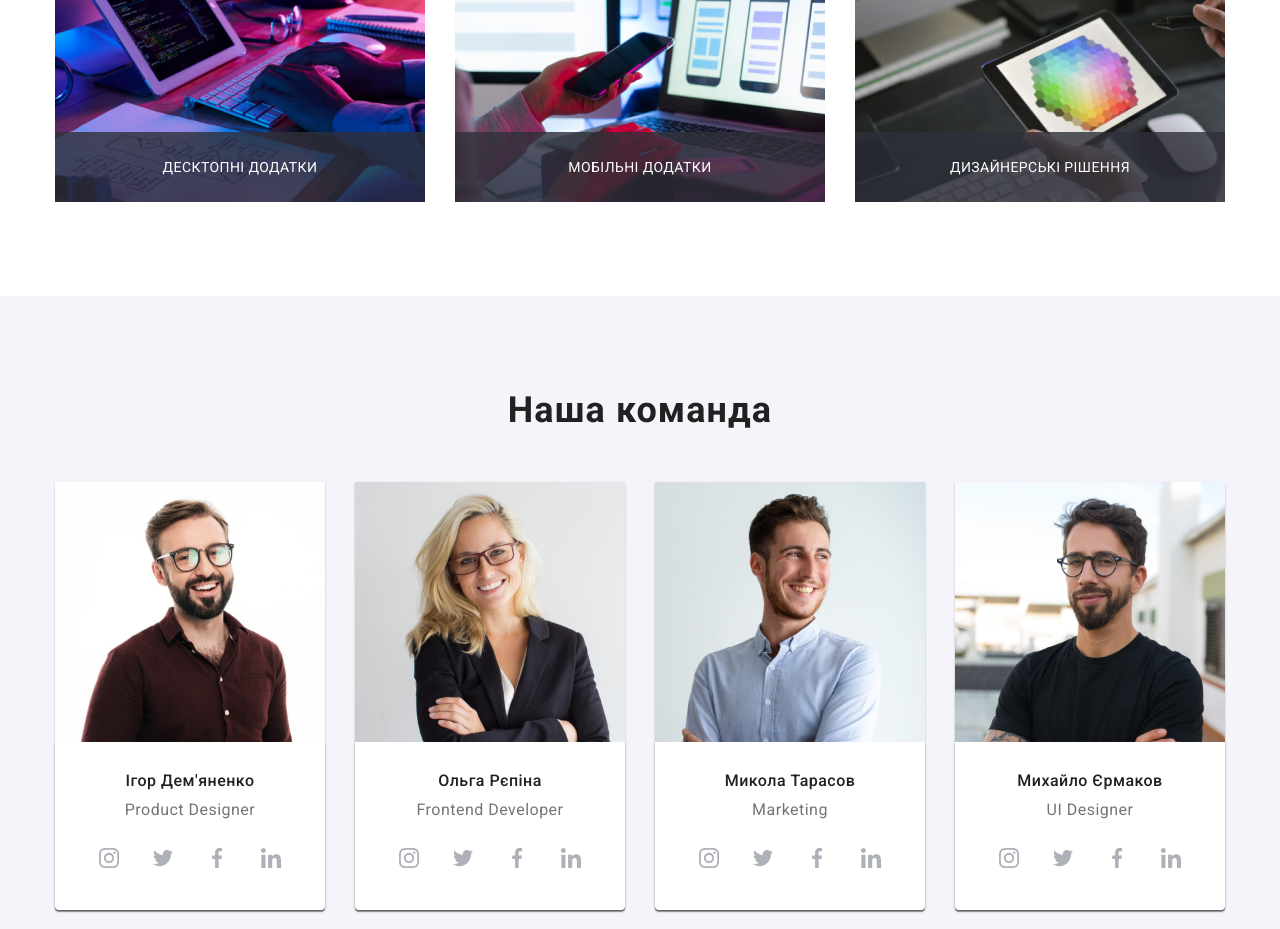
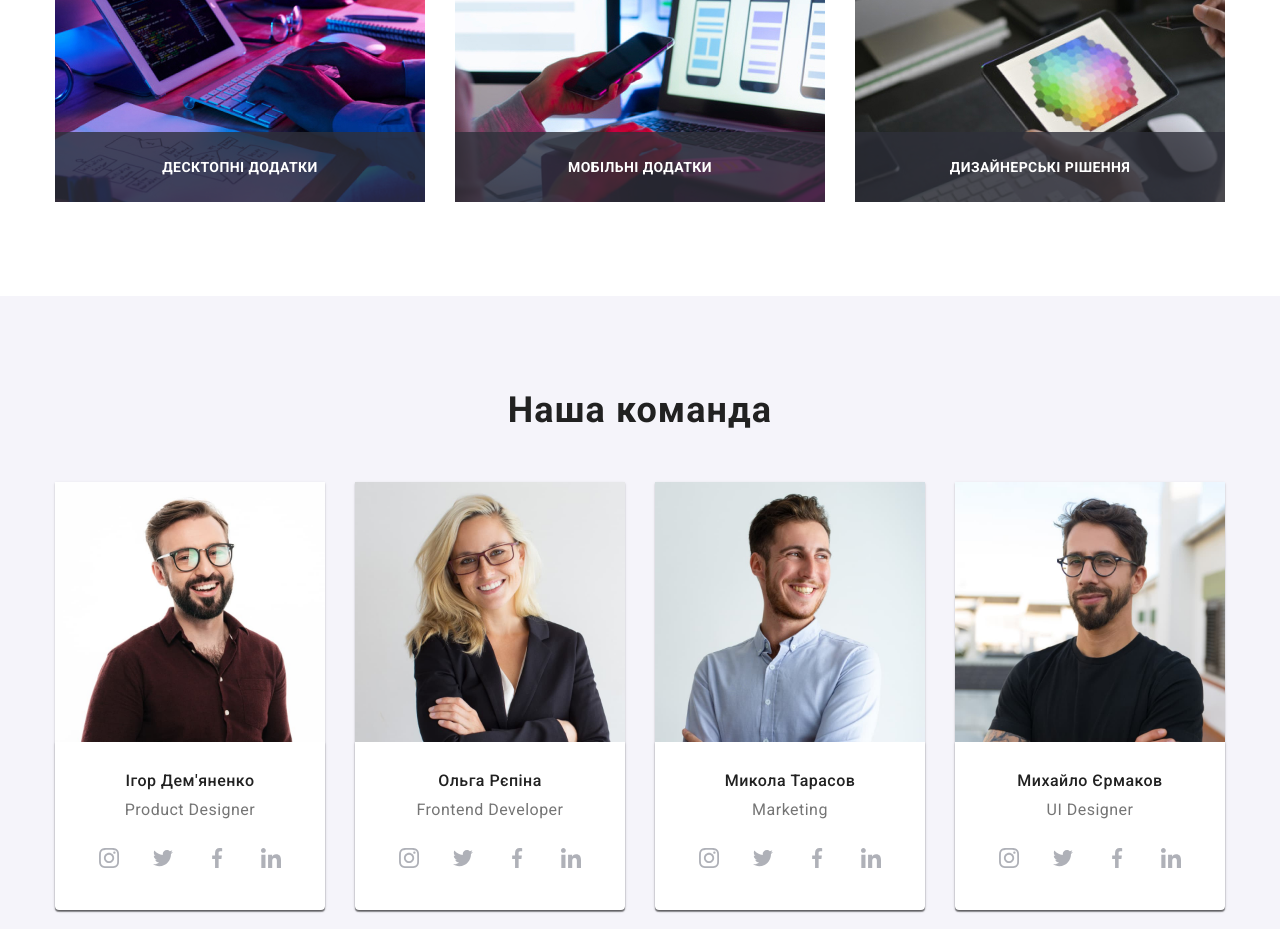
Before and after one commit to Makar1735/goit-markup-hw-05, a plain HTML site: page index.html in a window 1280 px wide. Shown: the part 1300-2229 px from the top of the page. Drawn offline with nearby package versions, Linux system fonts and the light colour scheme.

Commit message:
правки

```diff
--- a/css/style.css
+++ b/css/style.css
@@ -216,7 +216,7 @@ margin-left: auto;
     gap: 10px;
     padding-top: 32px;
     padding-bottom: 32px;
-transition: color 250ms linear;
+transition: color 250ms cubic-bezier(0.4, 0, 0.2, 1);
         font-weight: 500;
         font-size: 14px;
         line-height: 1.14;
@@ -381,19 +381,13 @@ gap: 30px;
         position: absolute;
         width: 100%;
         height: 70px;
-
-        font-style: 700;
-        font-size: 14px;
-        text-align: center;
+        font-weight: 700;
         bottom: 0;
-        right: 0;
-        padding-top: 27px;
-        padding-bottom: 27px;
-        line-height: 16px;
-
         letter-spacing: 0.03em;
         text-transform: uppercase;
-
+        display: flex;
+        align-items: center;
+        justify-content: center;
         color: var(--fons-color);
         background-color: rgba(47, 48, 58, 0.8);
 }
@@ -739,7 +733,7 @@ margin-bottom: 50px;
 }
 .button-link:hover,
 .button-link:focus {
- border-radius: 4px;
+box-shadow: 0px 1px 3px rgba(0, 0, 0, 0.12), 0px 1px 1px rgba(0, 0, 0, 0.14), 0px 2px 1px rgba(0, 0, 0, 0.2);
  color: var(--background-clip);
  background-color: var(--background-button);
 
@@ -762,14 +756,17 @@ gap: 30px;
 transform: translateY(0);
 
 }
+.foto-link:focus .foto-open {
+    transform: translateY(0);
+}
 
 
 .foto-link:hover,
 .foto-link:focus {
 display: block;
 box-shadow: 0px 1px 3px rgba(0, 0, 0, 0.12), 0px 1px 1px rgba(0, 0, 0, 0.14), 0px 2px 1px rgba(0, 0, 0, 0.2);
-border-radius: 0px 0px 4px 4px;
-transition: transform 250ms cubic-bezier(0.4, 0, 0.2, 1);
+transition: box-shadow 250ms cubic-bezier(0.4, 0, 0.2, 1);
+transform: translateY(0);
 }
 .foto-open-block {
 position: relative;
```
